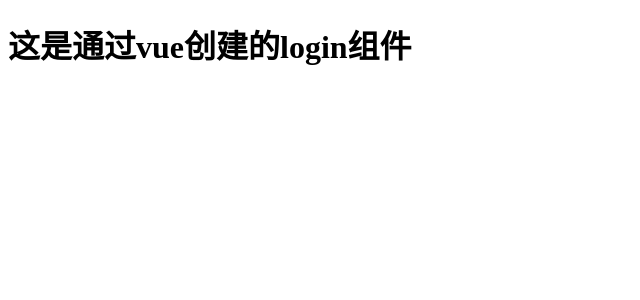
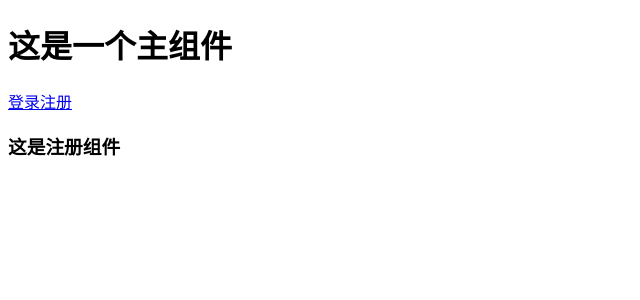
Before and after one commit to linzowo/webpack-demo, a Vue app: page /#/logon in a window 1280 px wide. Shown: the top 300 px of the page, without its empty margins (0-640 px from the left). Built offline with nearby package versions, Linux system fonts and the light colour scheme.

Commit message:
创建路由实例及路由组件

```diff
--- a/package.json
+++ b/package.json
@@ -13,7 +13,8 @@
   "dependencies": {
     "jquery": "^3.4.1",
     "popper.js": "^1.14.7",
-    "vue": "^2.6.10"
+    "vue": "^2.6.10",
+    "vue-router": "^3.1.2"
   },
   "devDependencies": {
     "@babel/cli": "^7.5.5",
--- /dev/null
+++ b/src/app.vue
@@ -0,0 +1,17 @@
+<template>
+    <div>
+        <h1>这是一个主组件</h1>
+        <router-link to="/login">登录</router-link>
+        <router-link to="/logon">注册</router-link>
+
+        <router-view></router-view>
+    </div>
+</template>
+
+<script>
+
+</script>
+
+<style>
+
+</style>
--- a/src/index.html
+++ b/src/index.html
@@ -5,17 +5,8 @@
     <meta name="viewport" content="width=device-width, initial-scale=1.0">
     <meta http-equiv="X-UA-Compatible" content="ie=edge">
     <title>Document</title>
-
-    <!-- 因为main种存在有可能不兼容的代码所以采用新的文件 -->
-    <!-- <script src="./main.js"></script> -->
-
-    <!-- 由webpack编译过的文件 -->
-    <!-- <script src="../dist/bundle.js"></script> -->
-    <!-- <link rel="stylesheet" href="../node_modules/bootstrap/dist/css/bootstrap.css"> -->
 </head>
 <body>
-  <div id="app">
-    <h1>{{ msg }}</h1>
-  </div>
+  <div id="app"></div>
 </body>
 </html>
--- a/src/main.js
+++ b/src/main.js
@@ -1,19 +1,32 @@
 // 这是本项目的js入口文件
 
-// 引入vue方法1：
-// import Vue from '../node_modules/vue/dist/vue.js'
-
-// 引入vue方法2：
+// 引入vue
 import Vue from 'vue';
 
-// 引入新创建的login组件
-import login from './login.vue'
+// 引入vue-router
+import VueRouter from 'vue-router';
 
-// 创建vue实例
-new Vue({
+Vue.use(VueRouter);
+
+// 引入创建的vue组件
+import app from './app.vue'
+
+// 引入路由组件
+import login from './main/login.vue'
+import logon from './main/logon.vue'
+
+// 创建一个vue-router实例
+const router = new VueRouter({
+  routes: [
+    { path: '/login', component: login },
+    { path: '/logon', component: logon }
+  ]
+})
+
+// 创建以vue实例
+var vm = new Vue({
   el: '#app',
-  data: {
-    msg: '这是通过vue创建的组件'
-  },
-  render: c => c(login)
+  data:{},
+  render: c => c(app),
+  router: router
 })
--- /dev/null
+++ b/src/main/login.vue
@@ -0,0 +1,14 @@
+<template>
+    <div>
+        <h3>这是登录组件</h3>
+    </div>
+</template>
+
+<script>
+
+
+</script>
+
+<style>
+
+</style>
--- a/src/login.vue
+++ b/src/main/logon.vue
@@ -1,10 +1,11 @@
 <template>
-    <h1>
-      这是通过vue创建的login组件
-    </h1>
+    <div>
+        <h3>这是注册组件</h3>
+    </div>
 </template>
 
 <script>
+
 
 </script>
 
```
